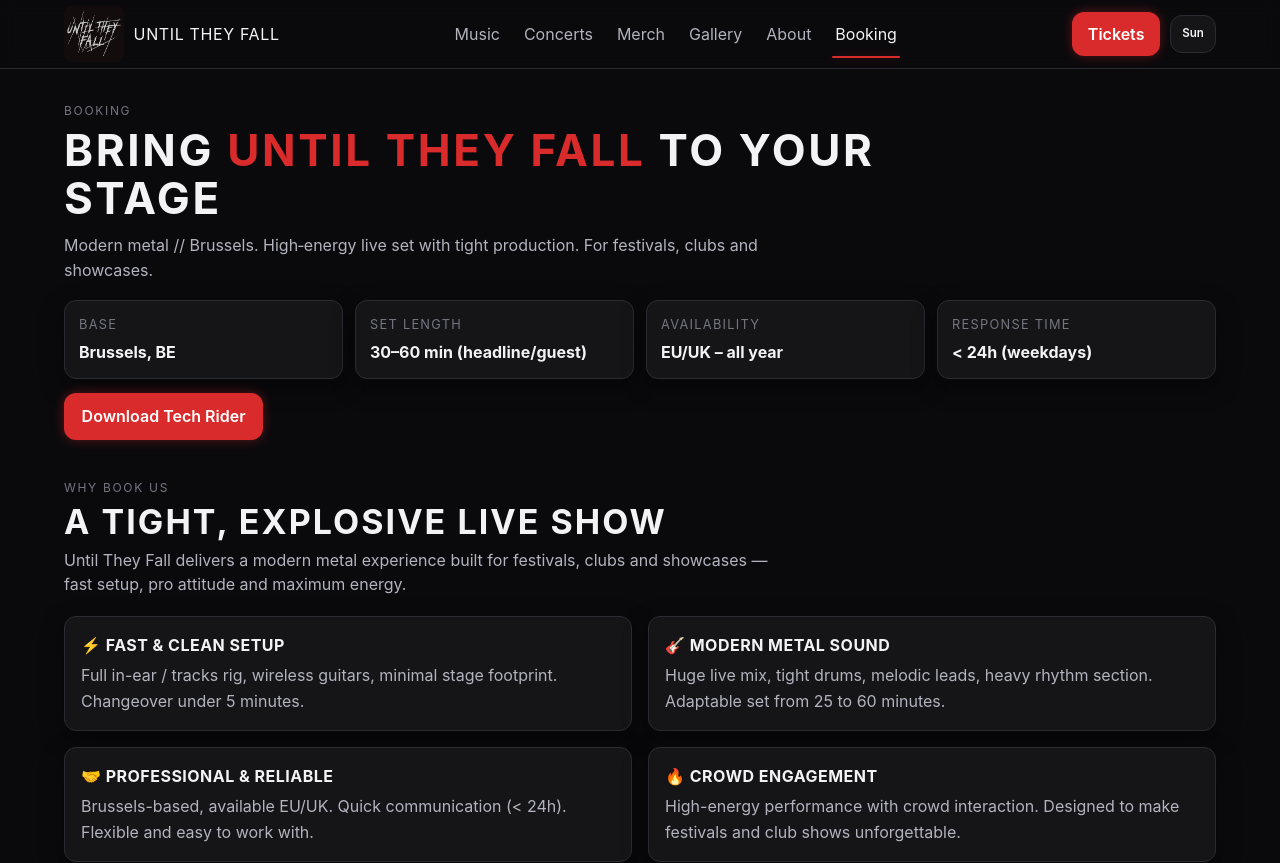
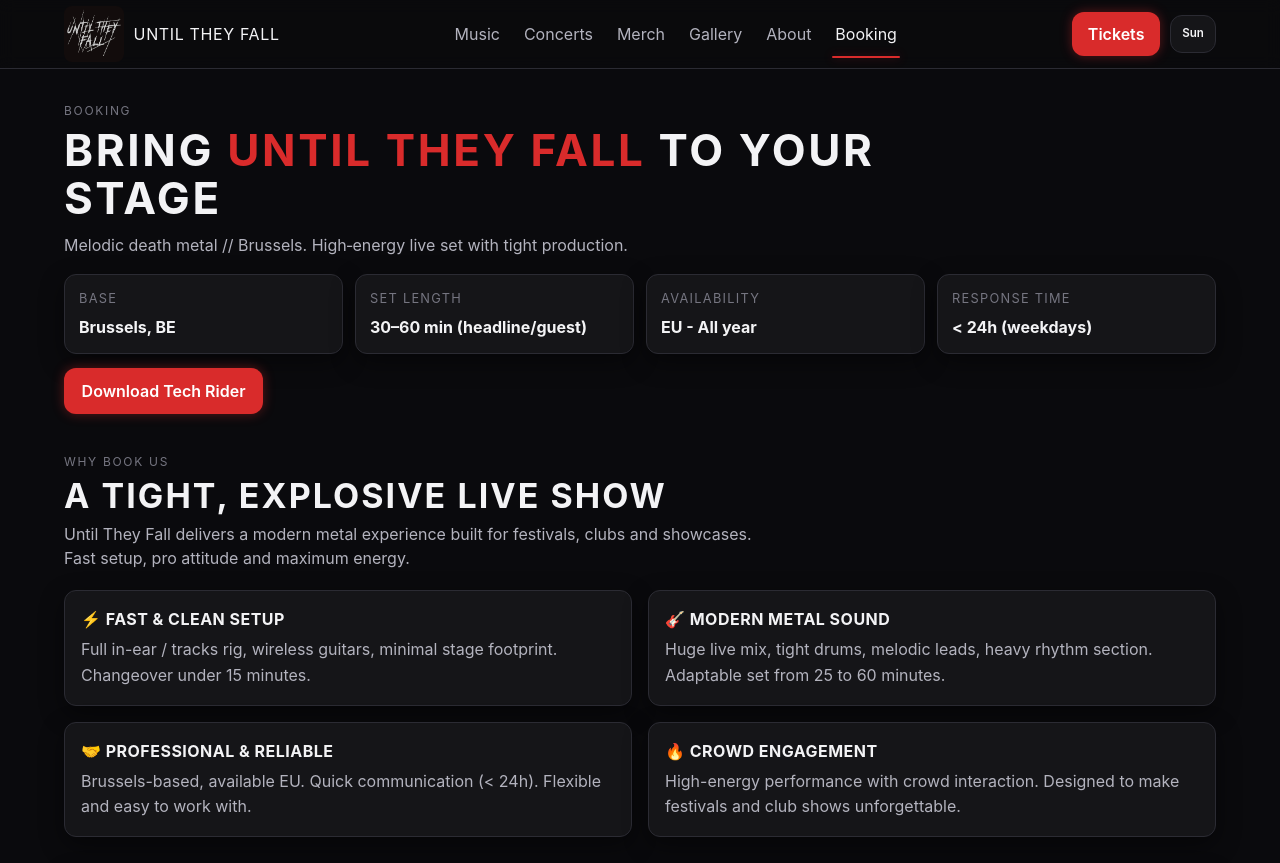
Before and after one commit to Davit-Ners/UTF_Web_Site, a Next.js app: page /booking in a window 1280 px wide. Shown: the top 863 px of the page. Built offline with nearby package versions, Linux system fonts and the light colour scheme; no server answers.

Commit message:
feat: update email sending functionality to include reply-to address and improve booking details in components

```diff
--- a/app/api/send/route.ts
+++ b/app/api/send/route.ts
@@ -63,6 +63,7 @@ export async function POST(req: Request) {
       const { error } = await resend.emails.send({
         from: bookingFromEmail,
         to: [bookingToEmail],
+        replyTo: validation.data.email,
         subject: `New booking request from ${validation.data.name}`,
         react: EmailTemplate(validation.data),
       });
--- a/app/components/bookingPage/bookingHero.tsx
+++ b/app/components/bookingPage/bookingHero.tsx
@@ -28,15 +28,14 @@ export default function BookingHero() {
                 <span className={styles.eyebrow}>Booking</span>
                 <h1 className={styles.title}>Bring <span>Until They Fall</span> to your stage</h1>
                 <p className={styles.subtitle}>
-                Modern metal // Brussels. High‑energy live set with tight production.
-                For festivals, clubs and showcases.
+                Melodic death metal // Brussels. High‑energy live set with tight production.
                 </p>
             </header>
 
             <div className={styles.infoGrid}>
                 <Stat label="Base" value="Brussels, BE" />
                 <Stat label="Set length" value="30–60 min (headline/guest)" />
-                <Stat label="Availability" value="EU/UK – all year" />
+                <Stat label="Availability" value="EU - All year" />
                 <Stat label="Response time" value="< 24h (weekdays)" />
             </div>
 
--- a/app/components/bookingPage/whyBookUs.tsx
+++ b/app/components/bookingPage/whyBookUs.tsx
@@ -9,7 +9,7 @@ export default function WhyBookUs() {
             <h2 className={styles.title}>A tight, explosive live show</h2>
             <p className={styles.subtitle}>
                 Until They Fall delivers a modern metal experience built for festivals,
-                clubs and showcases — fast setup, pro attitude and maximum energy.
+                clubs and showcases. Fast setup, pro attitude and maximum energy.
             </p>
             </header>
 
@@ -18,7 +18,7 @@ export default function WhyBookUs() {
                 <h3>⚡ Fast & clean setup</h3>
                 <p>
                 Full in-ear / tracks rig, wireless guitars, minimal stage footprint.
-                Changeover under 5 minutes.
+                Changeover under 15 minutes.
                 </p>
             </div>
 
@@ -33,7 +33,7 @@ export default function WhyBookUs() {
             <div className={`${styles.feature} card`}>
                 <h3>🤝 Professional & reliable</h3>
                 <p>
-                Brussels-based, available EU/UK. Quick communication {"(< 24h)"}.
+                Brussels-based, available EU. Quick communication {"(< 24h)"}.
                 Flexible and easy to work with.
                 </p>
             </div>
--- a/app/components/merch/cartSiderbar/cartSiderbar.tsx
+++ b/app/components/merch/cartSiderbar/cartSiderbar.tsx
@@ -17,7 +17,7 @@ export default function CartSidebar({
     const hasItems = items.length > 0;
 
     const shippingEstimate =
-        subtotal === 0 ? 0 : subtotal >= 80 ? 0 : 7; // exemple
+        subtotal === 0 ? 0 : subtotal >= 80 ? 0 : 7;
 
     const total = subtotal + shippingEstimate;
 
@@ -31,7 +31,7 @@ export default function CartSidebar({
         <div className={styles.body}>
             {!hasItems && (
             <p className={styles.empty}>
-                Your cart is empty. Add a tee, hoodie or CD to support the band.
+                Your cart is empty. Add a tee, patch or CD to support the band.
             </p>
             )}
 
@@ -93,12 +93,11 @@ export default function CartSidebar({
             </div>
 
             <button type="button" className="button" disabled={!hasItems}>
-            Checkout (soon)
+            Checkout
             </button>
 
             <p className={styles.notice}>
-            Secure checkout & worldwide shipping will be added once the store
-            goes live. For now this is a preview of how the merch page works.
+            Secure checkout & worldwide shipping
             </p>
         </footer>
         </div>
--- a/app/components/merch/merchHero/merchHero.tsx
+++ b/app/components/merch/merchHero/merchHero.tsx
@@ -15,8 +15,7 @@ export default function MerchHero() {
             </div>
             <div className={styles.side}>
                 <p className={styles.highlight}>
-                Shipping currently runs from Brussels, with EU orders handled
-                directly by the band.
+                Shipping all around the world.
                 </p>
                 <p className={styles.note}>
                 Questions about sizes or shipping?{" "}
--- a/app/music/page.tsx
+++ b/app/music/page.tsx
@@ -3,7 +3,7 @@ import Link from "next/link";
 import styles from "./music.module.css";
 import { discography, latestRelease } from "@/app/lib/music";
 
-const fanRefs = ["Trivium", "As I Lay Dying", "Architects", "Parkway Drive"];
+const fanRefs = ["Trivium", "As I Lay Dying", "Arch Enemy"];
 
 const bandCredits = [
   { label: "Vocals", value: "Krys Bader" },
@@ -131,7 +131,7 @@ export default function MusicPage() {
                   )}
                   <div className={styles.visualNoteRow}>
                     <span>Streaming</span>
-                    <strong>{streamLinks.length} platforms</strong>
+                    <strong>All platforms</strong>
                   </div>
                   <div className={styles.visualNoteRow}>
                     <span>Release year</span>
```
